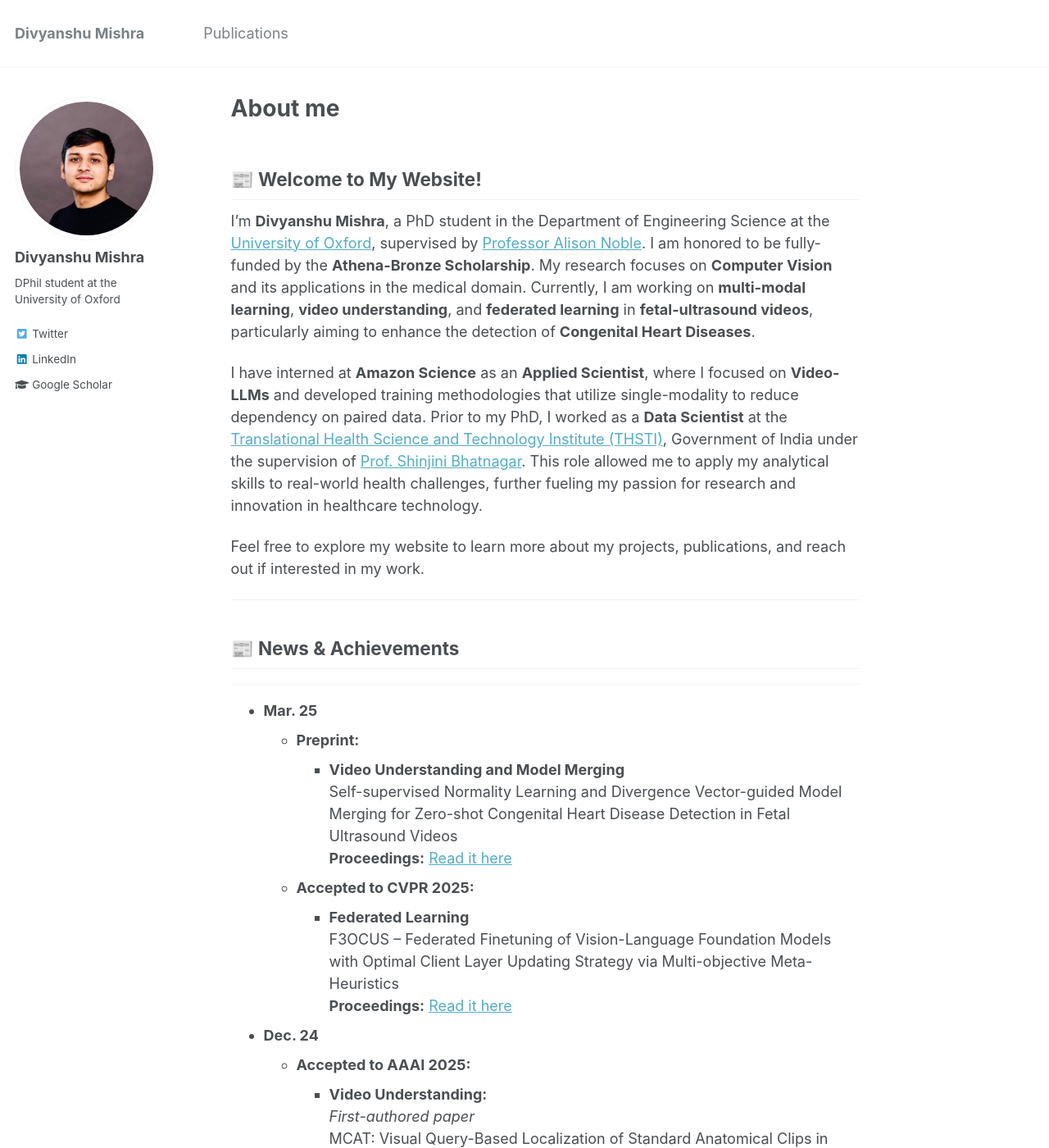
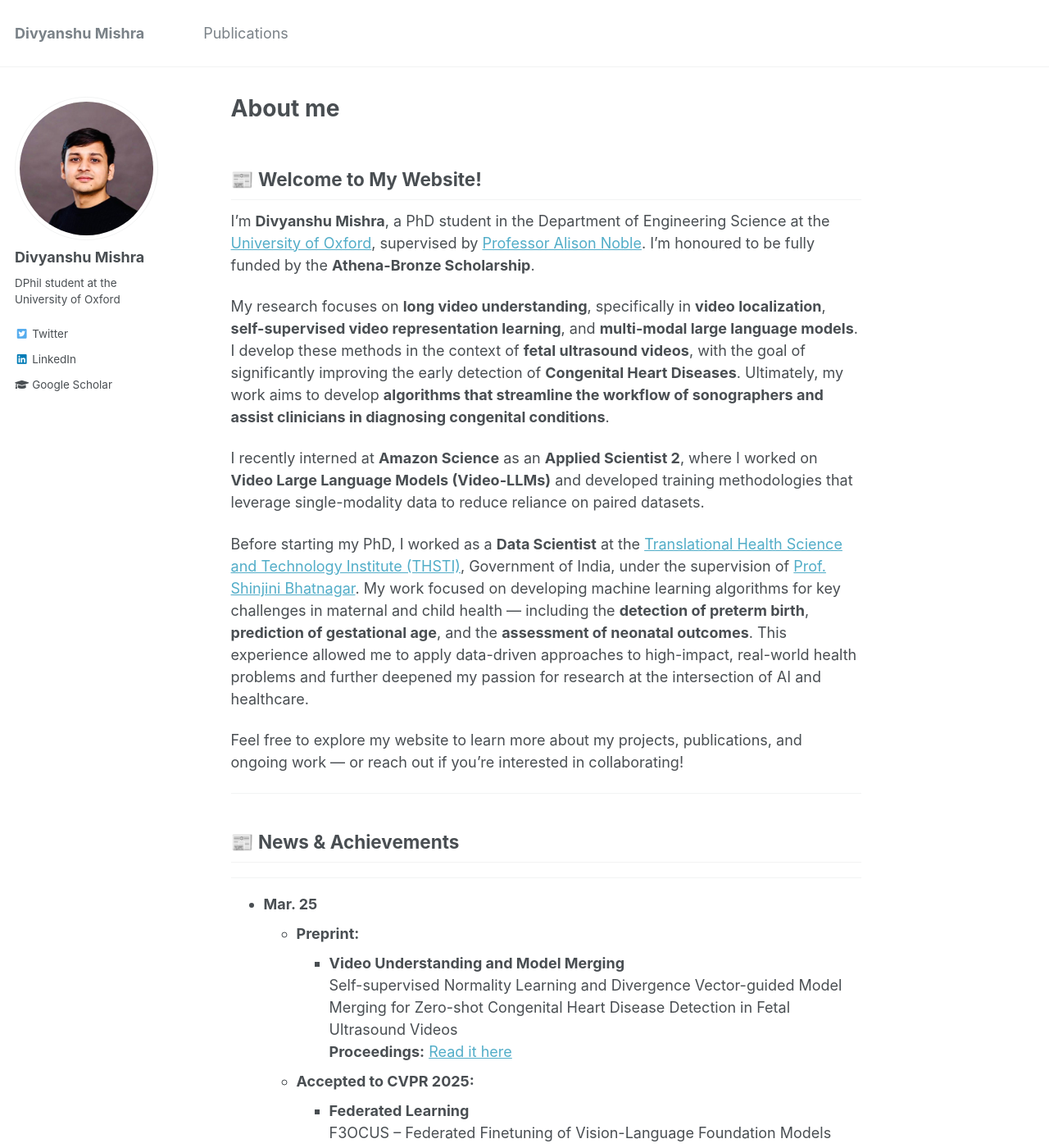
Before and after one commit to mdivyanshu97/mdivyanshu97.github.io, a Jekyll site: the page built from _pages/about.md, in a window 1280 px wide and 1400 px high. Shown: the whole window at 82% size. Built offline with Jekyll 4.4.1, drawn with Linux system fonts in a browser that asks for light colours.

Commit message:
fixed_about

```diff
--- a/_pages/about.md
+++ b/_pages/about.md
@@ -10,11 +10,16 @@ redirect_from:
 
 ## 📰 Welcome to My Website!
 
-I'm **Divyanshu Mishra**, a PhD student in the Department of Engineering Science at the [University of Oxford](https://www.ox.ac.uk/), supervised by [Professor Alison Noble](https://ibme.ox.ac.uk/person/alison-noble/). I am honored to be fully-funded by the **Athena-Bronze Scholarship**. My research focuses on **Computer Vision** and its applications in the medical domain. Currently, I am working on **multi-modal learning**, **video understanding**, and **federated learning** in **fetal-ultrasound videos**, particularly aiming to enhance the detection of **Congenital Heart Diseases**.
+I'm **Divyanshu Mishra**, a PhD student in the Department of Engineering Science at the [University of Oxford](https://www.ox.ac.uk/), supervised by [Professor Alison Noble](https://ibme.ox.ac.uk/person/alison-noble/). I’m honoured to be fully funded by the **Athena-Bronze Scholarship**.
 
-I have interned at **Amazon Science** as an **Applied Scientist**, where I focused on **Video-LLMs** and developed training methodologies that utilize single-modality to reduce dependency on paired data. Prior to my PhD, I worked as a **Data Scientist** at the [Translational Health Science and Technology Institute (THSTI)](https://thsti.res.in/), Government of India under the supervision of [Prof. Shinjini Bhatnagar](https://thsti.res.in/en/faculty-profile/Shinjini-Bhatanagar). This role allowed me to apply my analytical skills to real-world health challenges, further fueling my passion for research and innovation in healthcare technology.
+My research focuses on **long video understanding**, specifically in **video localization**, **self-supervised video representation learning**, and **multi-modal large language models**. I develop these methods in the context of **fetal ultrasound videos**, with the goal of significantly improving the early detection of **Congenital Heart Diseases**. Ultimately, my work aims to develop **algorithms that streamline the workflow of sonographers and assist clinicians in diagnosing congenital conditions**.
 
-Feel free to explore my website to learn more about my projects, publications, and reach out if interested in my work.
+I recently interned at **Amazon Science** as an **Applied Scientist 2**, where I worked on **Video Large Language Models (Video-LLMs)** and developed training methodologies that leverage single-modality data to reduce reliance on paired datasets.
+
+Before starting my PhD, I worked as a **Data Scientist** at the [Translational Health Science and Technology Institute (THSTI)](https://thsti.res.in/), Government of India, under the supervision of [Prof. Shinjini Bhatnagar](https://thsti.res.in/en/faculty-profile/Shinjini-Bhatanagar). My work focused on developing machine learning algorithms for key challenges in maternal and child health — including the **detection of preterm birth**, **prediction of gestational age**, and the **assessment of neonatal outcomes**. This experience allowed me to apply data-driven approaches to high-impact, real-world health problems and further deepened my passion for research at the intersection of AI and healthcare.
+
+Feel free to explore my website to learn more about my projects, publications, and ongoing work — or reach out if you're interested in collaborating!
+
 
 ---
 ## 📰 News & Achievements
```
Also changed, not shown: 1 other file.
